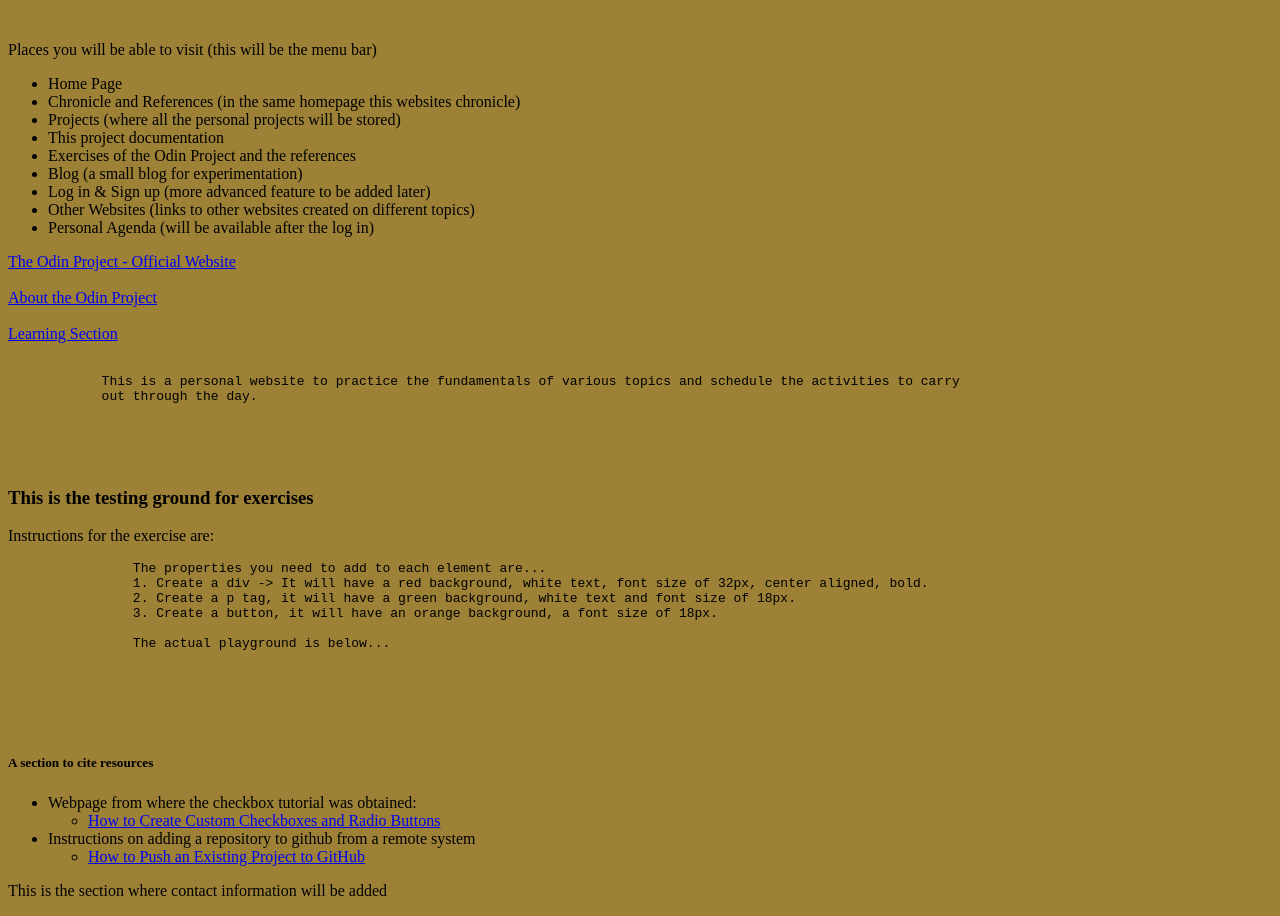
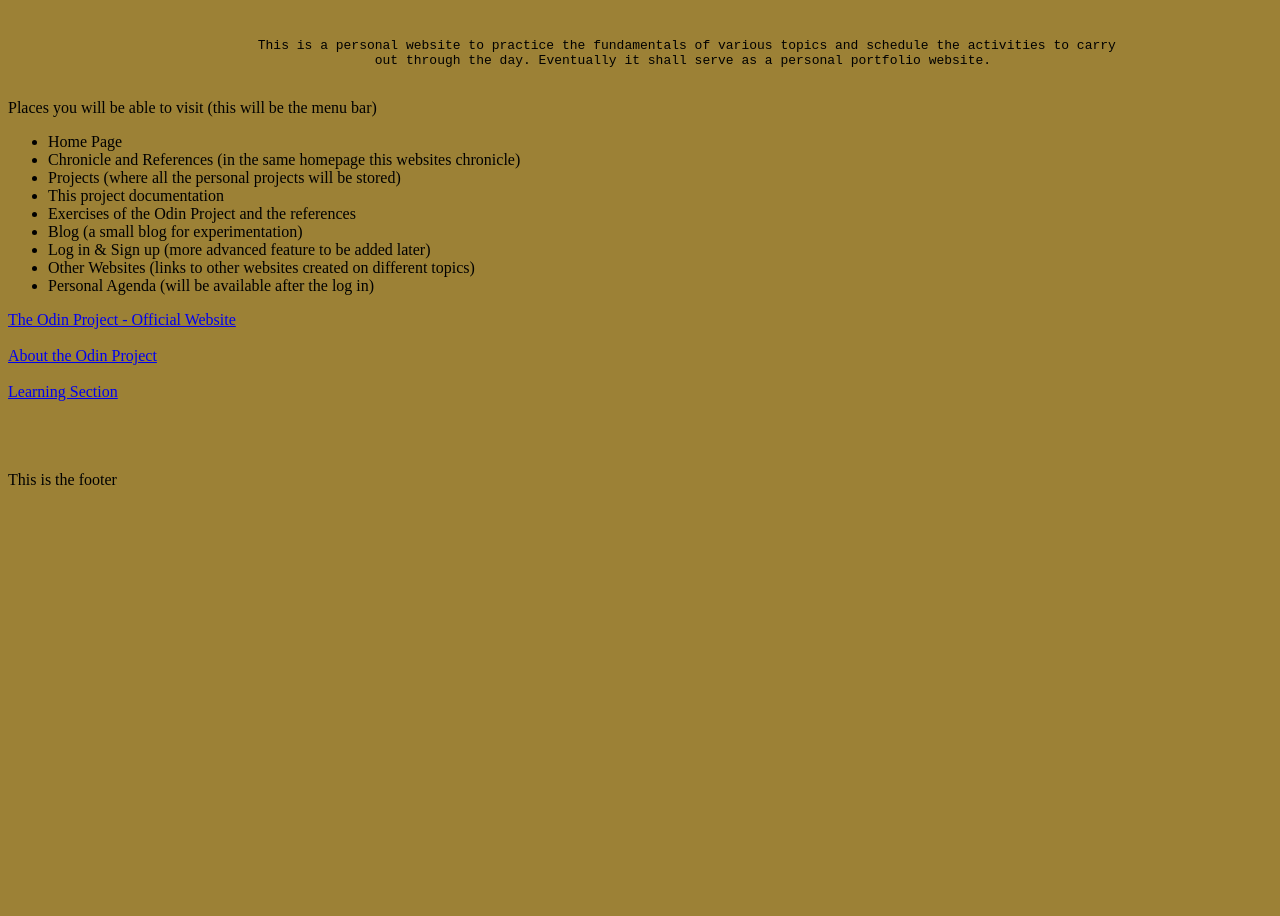
Before and after one commit to NeosCipher/LearningDiary, a plain HTML site: page index.html in a window 1280 px wide. Shown: the part 73-989 px from the top of the page. After the commit the page ends 800 px from the top, so only its background shows below. Drawn offline with Linux system fonts and the light colour scheme.

Commit message:
Completing deletion of some bloat, the page will be re organized for ditribution of content and better design.

```diff
--- a/index.html
+++ b/index.html
@@ -3,20 +3,16 @@
     <head>
         <meta charset="UTF-8">
 	    <link rel="stylesheet" href="styles.css"/>
-        <title>Odin Project - Lab</title>
+        <title>Odin Project - Personal Lab</title>
         <meta name="viewport" content="width=device-width", initial-scale="1.0">
-
-	<style>
-		div.testingGround p.practice {
-			background: green;
-			color: white;
-			font-size: 18px;
-		}
-	</style>
     </head>
     <body class="color light-brown">
-        <h1>Odin Project - Personal Lab</h1>
+        <h1 class="headerCentered">Odin Project - Personal Lab</h1>
         <br>
+        <pre>
+            This is a personal website to practice the fundamentals of various topics and schedule the activities to carry
+            out through the day. Eventually it shall serve as a personal portfolio website.
+        </pre>
         <nav>
             <p>Places you will be able to visit (this will be the menu bar)</p>
             <ul>
@@ -37,48 +33,9 @@
         <br></br>
         <a href="learning.html" target="_blank", rel="noopener noreferrer">Learning Section</a>
         <br></br>
-        <pre>
-            This is a personal website to practice the fundamentals of various topics and schedule the activities to carry
-            out through the day.
-        </pre>
     <br>
     <br>
     </body>
-    <div class="testingGround">
-	    <p><h3>This is the testing ground for exercises</h3></p>
-	    <p>Instructions for the exercise are:<p>
-	    <pre>
-	    	The properties you need to add to each element are...
-		1. Create a div -> It will have a red background, white text, font size of 32px, center aligned, bold.
-		2. Create a p tag, it will have a green background, white text and font size of 18px.
-		3. Create a button, it will have an orange background, a font size of 18px.
-
-		The actual playground is below...
-	    </pre>
-        <div id="exercise" class="n1">
-        <br>
-        <br>
-    </div>
-    <br>
-    <div id="sources">
-        <h5><strong>A section to cite resources</strong></h5>
-        <p>
-            <ul>
-                <li>Webpage from where the checkbox tutorial was obtained: </li>                <ul>
-                <li>
-                    <a href="https://www.w3docs.com/snippets/css/how-to-create-custom-checkboxes-and-radio-buttons.html">How to Create Custom Checkboxes and Radio Buttons</a>
-                </li>
-                </ul>
-                <li>Instructions on adding a repository to github from a remote system</li>
-                <ul>
-                    <li>
-                        <a href="https://www.digitalocean.com/community/tutorials/how-to-push-an-existing-project-to-github">How to Push an Existing Project to GitHub</a>
-                    </li>
-                </ul>
-            </ul>
-        </p>
-    </div>
-    <footer>
-	    <p>This is the section where contact information will be added</p>
+        <p>This is the footer</p>
     </footer>
 </html>
--- a/styles.css
+++ b/styles.css
@@ -2,6 +2,10 @@
 
 body.color.light-brown{
   background-color: rgba(136, 104, 14, 0.83);
+}
+
+body h1.headerCentered, pre {
+  text-align: center;
 }
 
 #externallyStyled {
```
Also changed, not shown: odin-links-and-images/index.html (+1 -1 lines).
